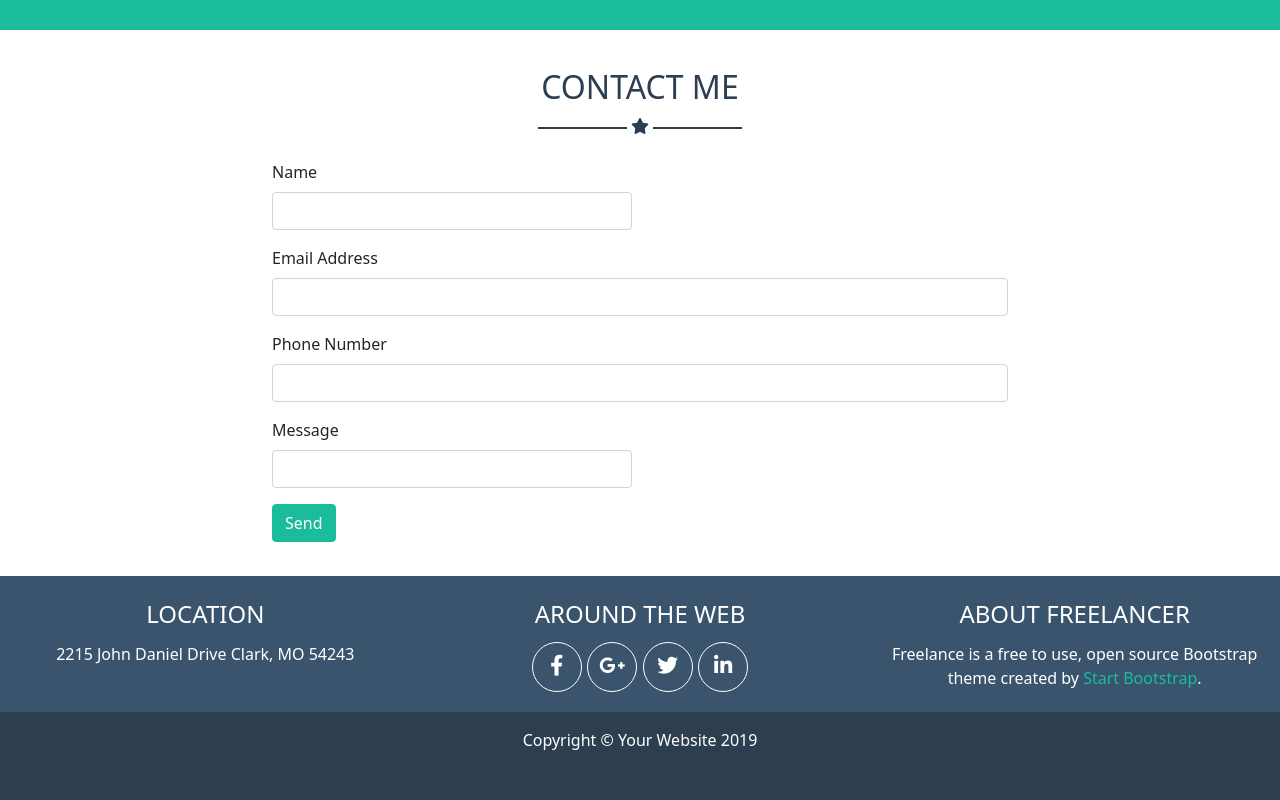
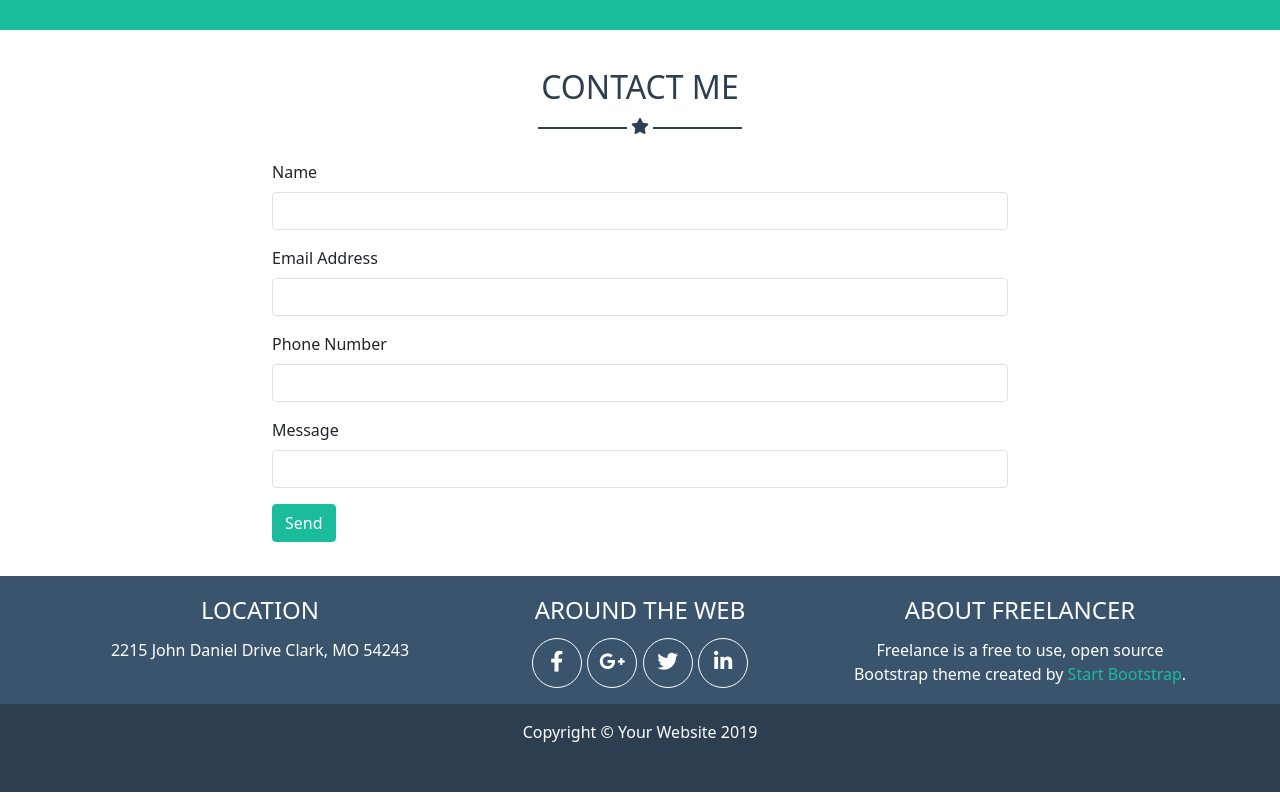
Before and after one commit to Francesco-Ostellari/html-css-bootstrap-freelancer, a plain HTML site: page index.html in a window 1280 px wide. Shown: the part 1460-2260 px from the top of the page. Drawn offline with nearby package versions, Linux system fonts and the light colour scheme.

Commit message:
sistemazione footer

```diff
--- a/css/style.css
+++ b/css/style.css
@@ -200,11 +200,10 @@ h2,
   border: 1px solid #3A546D;
 }
 
-.form-control {
-  border-top: 1px solid grey ;
-  border-bottom: none;
-  border-left: none;
-  border-right: none;
+.border {
+  border: 0;
+  border-bottom: 1px solid #ced4da;
+  border-radius: 0;
 }
 
 footer .footer-text, .footer-bottom {
@@ -223,11 +222,11 @@ footer .footer-text, .footer-bottom {
   vertical-align: middle;
 }
 
-.icona {
+.footer-text .link-icona .icona {
   vertical-align: -webkit-baseline-middle;
 }
 
-.circle {
+.footer-text .link-icona .circle {
   width: 50px;
   height: 50px;
   background-color: transparent;
--- a/index.html
+++ b/index.html
@@ -146,21 +146,21 @@
         <div class="row py-1 justify-content-center">
           <div class="col-12 col-sm-8">
             <form class="row g-3">
-              <div class="col-md-6">
+              <div class="col-12">
                 <label for="inputEmail4" class="form-label">Name</label>
-                <input type="email" class="form-control" id="inputEmail4">
+                <input type="email" class="form-control border" id="inputEmail4">
               </div>
               <div class="col-12">
                 <label for="inputAddress" class="form-label">Email Address </label>
-                <input type="text" class="form-control" id="inputAddress">
+                <input type="text" class="form-control border" id="inputAddress">
               </div>
               <div class="col-12">
                 <label for="inputAddress2" class="form-label"> Phone Number</label>
-                <input type="text" class="form-control" id="inputAddress2">
+                <input type="text" class="form-control border" id="inputAddress2">
               </div>
-              <div class="col-md-6">
+              <div class="col-12">
                 <label for="inputCity" class="form-label">Message</label>
-                <input type="text" class="form-control" id="inputCity">
+                <input type="text" class="form-control border" id="inputCity">
               </div>
               <div class="col-12">
                 <button type="submit" class="btn btn-primary">Send</button>
@@ -172,7 +172,8 @@
     </div>
     <footer>
       <div class="footer-top py-3">
-        <div class="row py-1">
+        <div class="container">
+          <div class="row">
             <div class="col-12 col-sm-4 text-center">
              <div class="footer-title">
                 location
@@ -218,6 +219,7 @@
             </div>
           </div>
         </div>
+      </div>
       <div class="footer-bottom">
         <div class="col-12 text-center pt-3 pb-5">
           Copyright &copy; Your Website 2019
```
Lines whose indentation alone changed are shown as unchanged.
